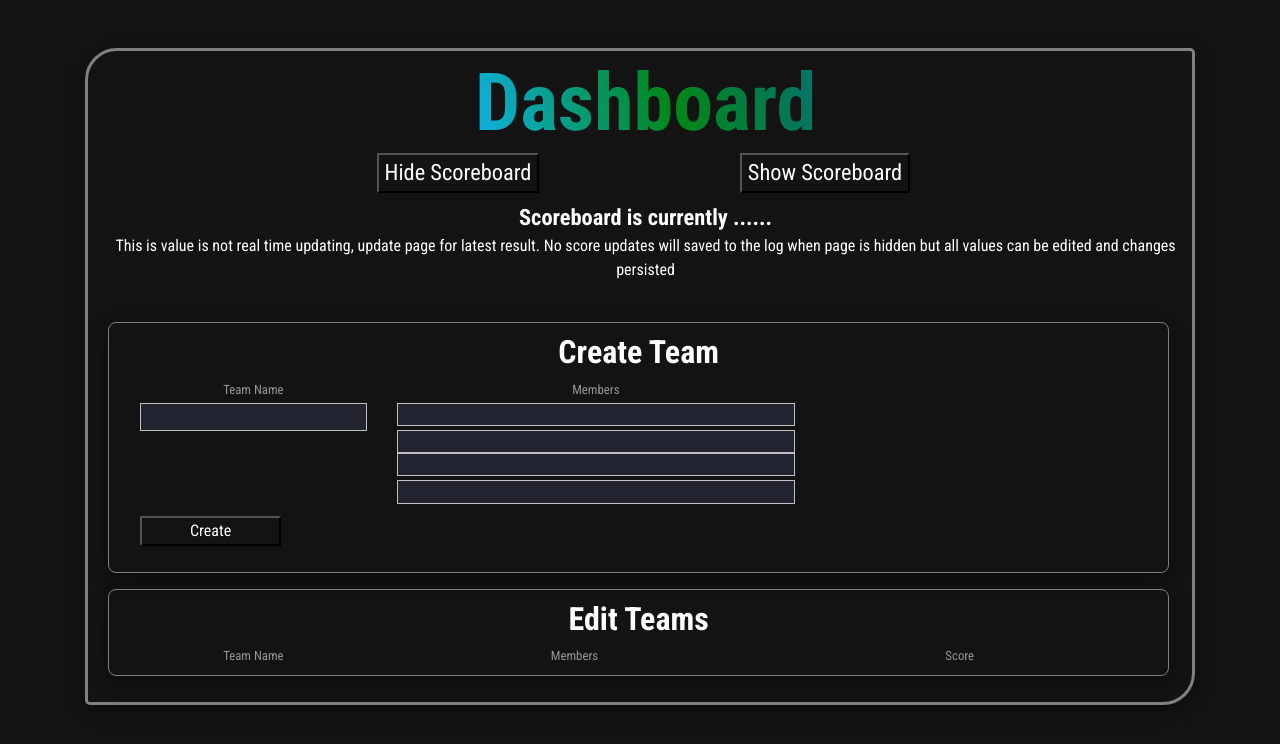
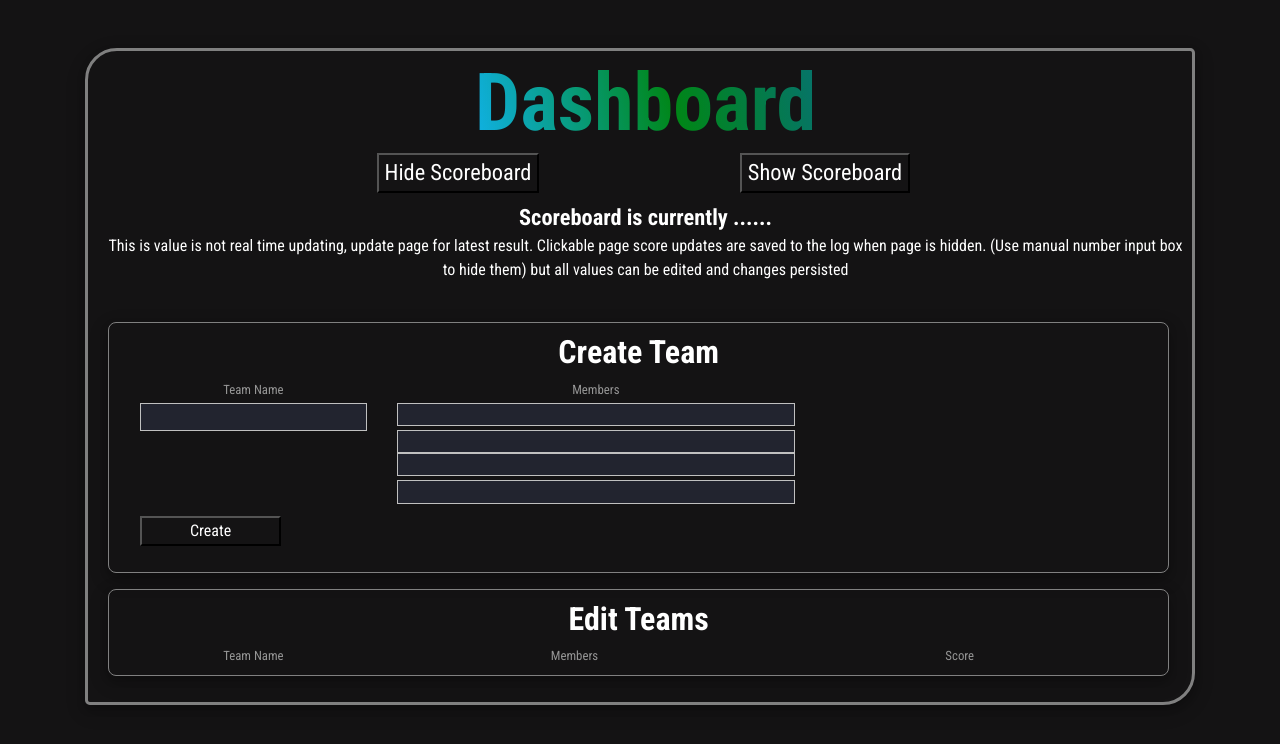
Before and after one commit to IamCathal/jammyDonuts, a plain HTML site: page pages/dashboard.html in a window 1280 px wide. Drawn offline with nearby package versions, Linux system fonts and the light colour scheme; no server answers.

Commit message:
Add note about page score updates when hidden

```diff
--- a/pages/dashboard.html
+++ b/pages/dashboard.html
@@ -80,7 +80,7 @@
                                  </div>
                                  <div class="row">
                                     <div class="col text-center" id="scoreboardHiddenStatus">
-                                       This is value is not real time updating, update page for latest result. No score updates will saved to the log when page is hidden but all values can be edited and changes persisted
+                                       This is value is not real time updating, update page for latest result. Clickable page score updates are saved to the log when page is hidden. (Use manual number input box to hide them) but all values can be edited and changes persisted
                                     </div>
                                 </div>
                              </div>
```
